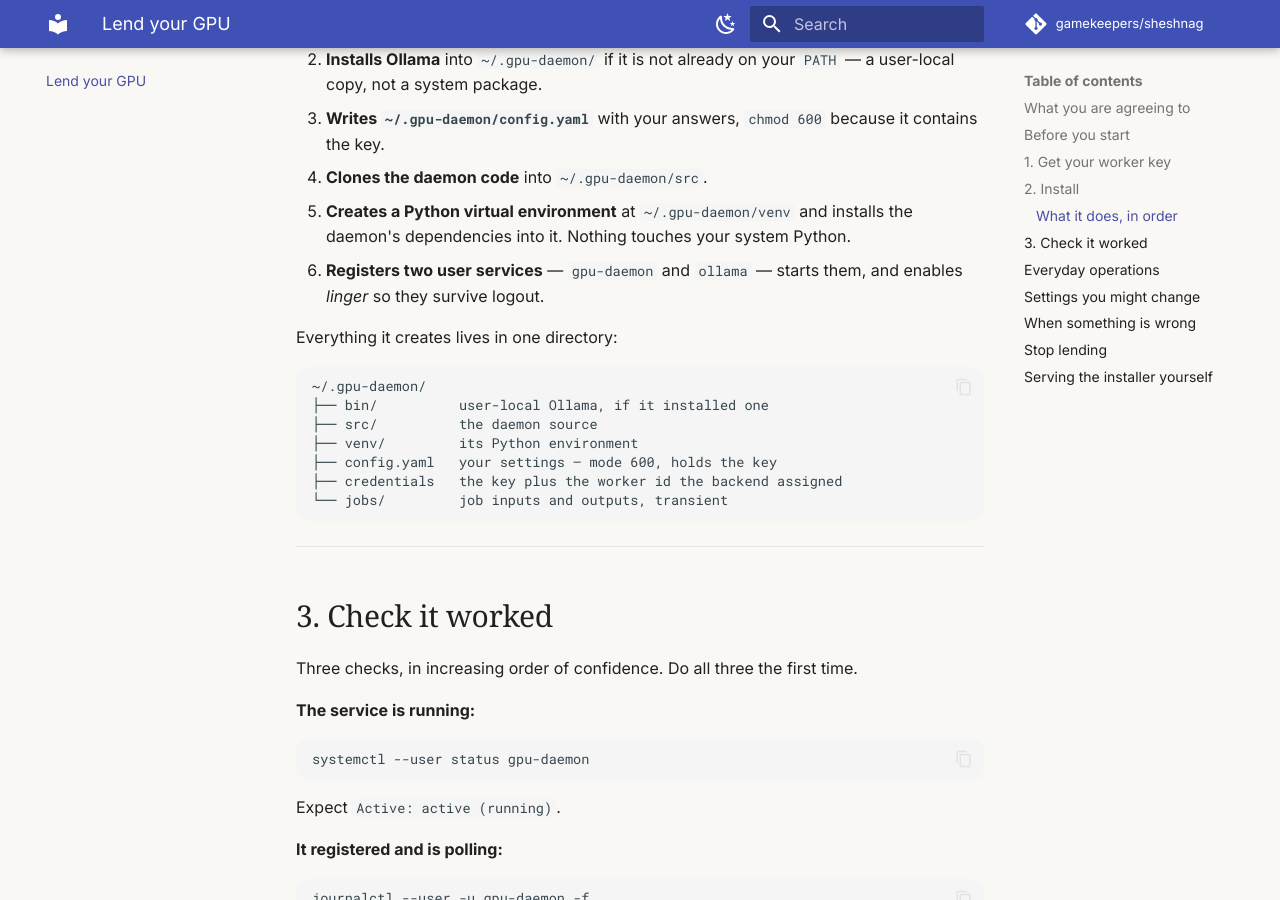
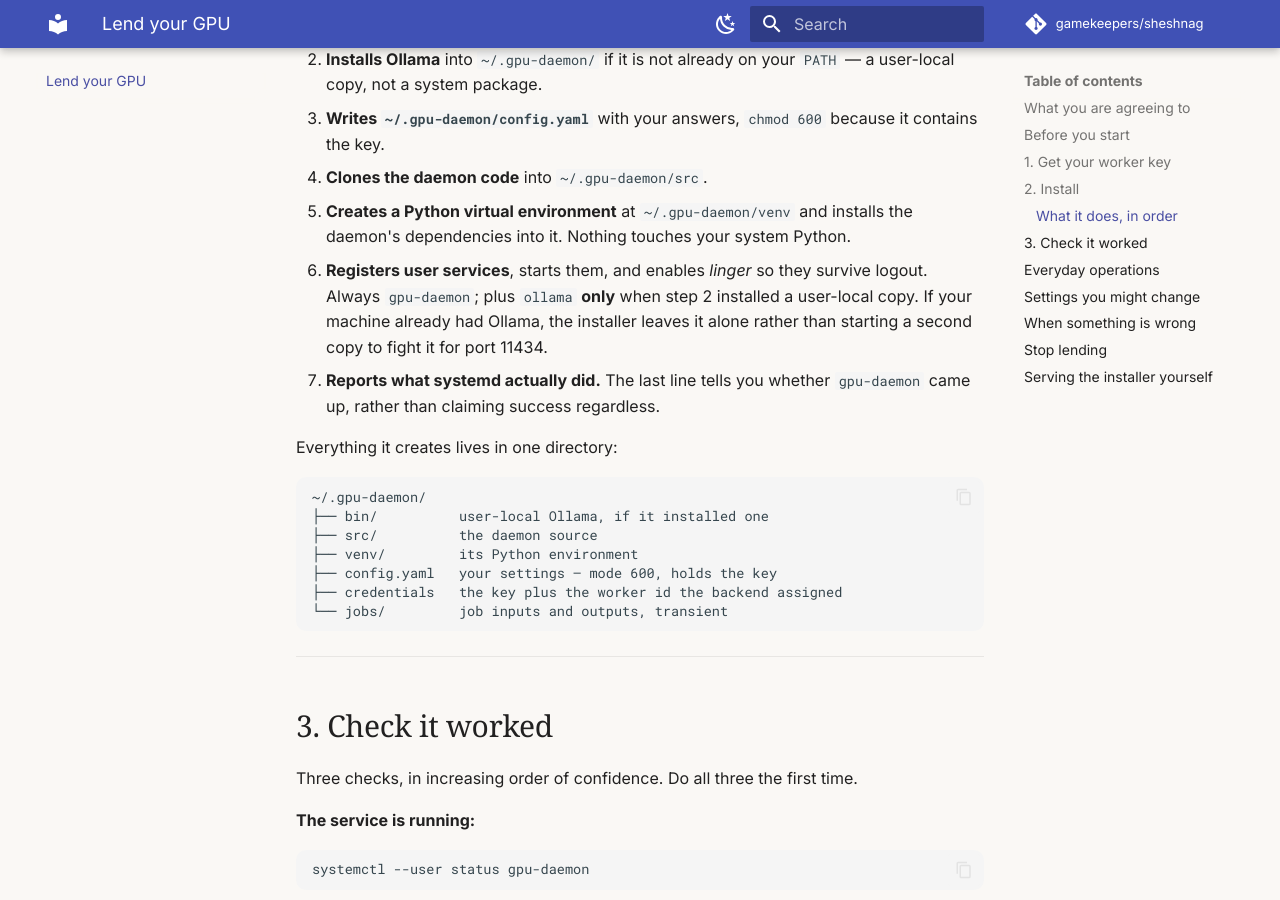
Before and after one commit to gamekeepers/sheshnag, an MkDocs documentation site: the page built from docs/provider.md, in a window 1280 px wide and 900 px high, scrolled down 3169 px. Built offline with MkDocs 1.6.1 and Material for MkDocs 9.7.7, drawn with Linux system fonts in a browser that asks for light colours; comment, search, counter and statistics services are not loaded.

Commit message:
fix installer script (#73)

```diff
--- a/docs/provider.md
+++ b/docs/provider.md
@@ -115,8 +115,13 @@ Worth knowing, because it is your machine:
 4. **Clones the daemon code** into `~/.gpu-daemon/src`.
 5. **Creates a Python virtual environment** at `~/.gpu-daemon/venv` and installs
    the daemon's dependencies into it. Nothing touches your system Python.
-6. **Registers two user services** — `gpu-daemon` and `ollama` — starts them, and
-   enables *linger* so they survive logout.
+6. **Registers user services**, starts them, and enables *linger* so they
+   survive logout. Always `gpu-daemon`; plus `ollama` **only** when step 2
+   installed a user-local copy. If your machine already had Ollama, the
+   installer leaves it alone rather than starting a second copy to fight it
+   for port 11434.
+7. **Reports what systemd actually did.** The last line tells you whether
+   `gpu-daemon` came up, rather than claiming success regardless.
 
 Everything it creates lives in one directory:
 
```
Also changed, not shown: 2 other files.
